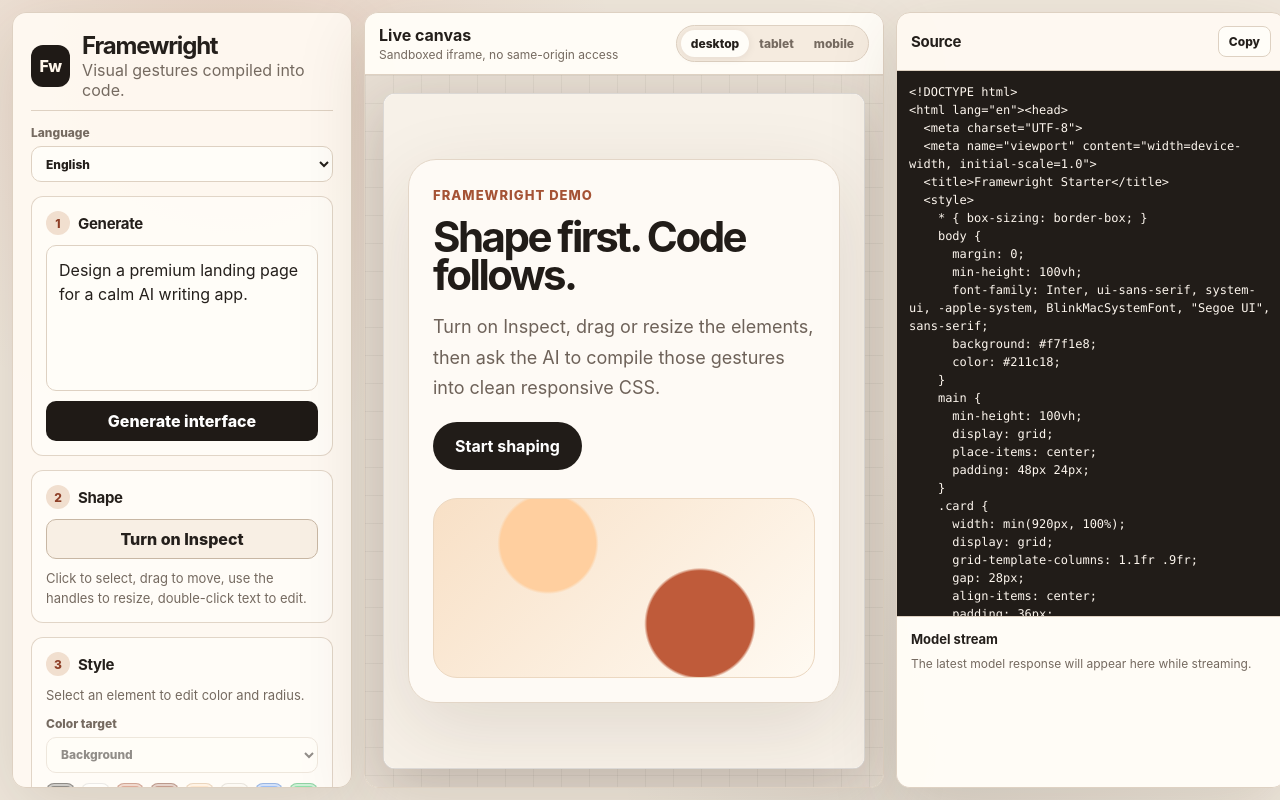
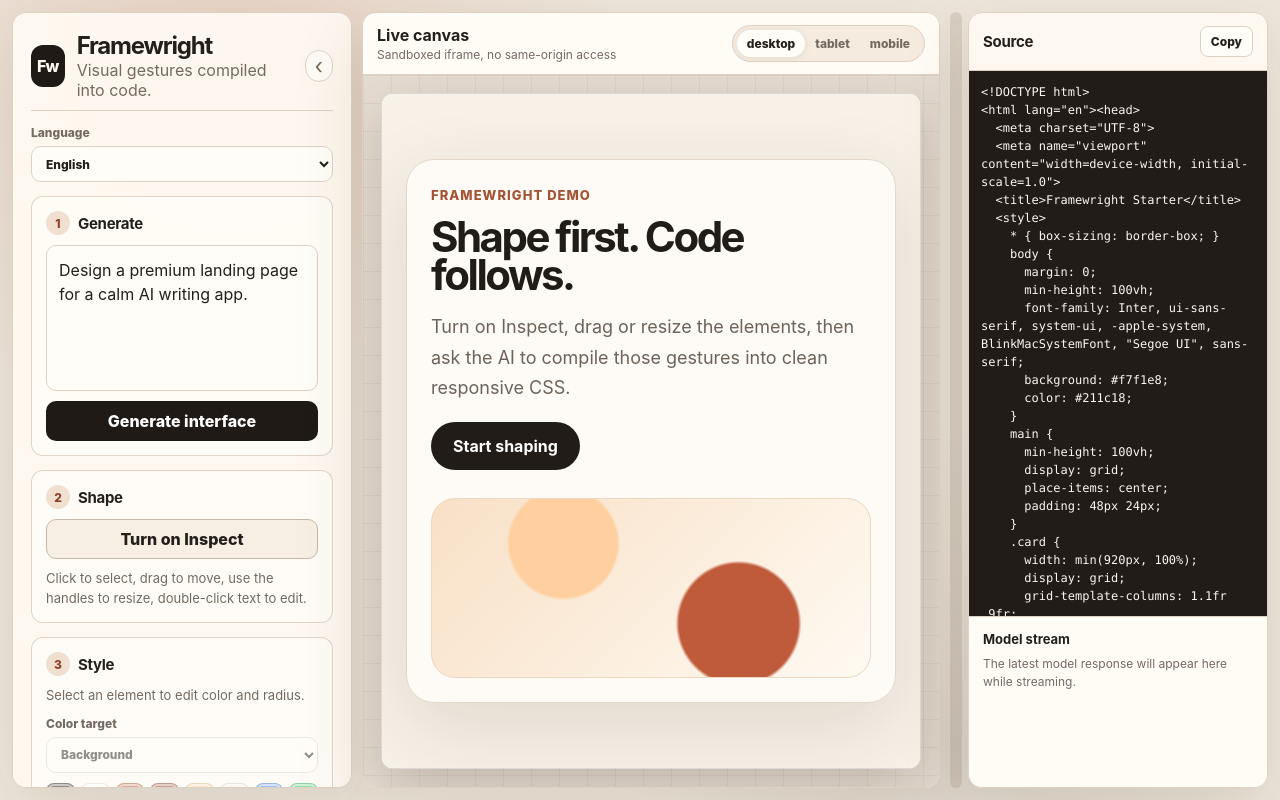
Before and after one commit to WangHexinyi/framewright, a React (Vite) app: page / in a window 1280 px wide. Built offline with nearby package versions, Linux system fonts and the light colour scheme.

Commit message:
Add resizable workspace layout

```diff
--- a/src/App.tsx
+++ b/src/App.tsx
@@ -1,4 +1,4 @@
-import { useCallback, useEffect, useMemo, useRef, useState } from 'react';
+import { type CSSProperties, useCallback, useEffect, useMemo, useRef, useState } from 'react';
 import { PreviewStage } from './components/PreviewStage';
 import {
   extractHtmlBlock,
@@ -23,6 +23,7 @@
 } from './architecture';
 
 const STORAGE_KEY = 'framewright.apiConfig';
+const LAYOUT_STORAGE_KEY = 'framewright.layout';
 
 type CompileState = 'idle' | 'dirty' | 'queued' | 'compiling' | 'synced' | 'synced-local' | 'stale' | 'failed';
 
@@ -76,6 +77,8 @@
     syncing: 'Syncing',
     modelStream: 'Model stream',
     streamEmpty: 'The latest model response will appear here while streaming.',
+    collapsePanel: 'Collapse controls',
+    openPanel: 'Open controls',
     selected: 'Selected',
     kindText: 'Text',
     kindButton: 'Button',
@@ -119,6 +122,8 @@
     syncing: '同步中',
     modelStream: '模型流',
     streamEmpty: '模型流式响应会显示在这里。',
+    collapsePanel: '收起控制栏',
+    openPanel: '打开控制栏',
     selected: '当前选中',
     kindText: '文本',
     kindButton: '按钮',
@@ -162,6 +167,8 @@
     syncing: 'Synchronisation',
     modelStream: 'Flux modèle',
     streamEmpty: 'La dernière réponse du modèle apparaîtra ici.',
+    collapsePanel: 'Réduire les contrôles',
+    openPanel: 'Ouvrir les contrôles',
     selected: 'Sélection',
     kindText: 'Texte',
     kindButton: 'Bouton',
@@ -284,6 +291,20 @@
   }
 }
 
+function readLayout(): { leftPanelOpen: boolean; workspaceRatio: number } {
+  try {
+    const saved = localStorage.getItem(LAYOUT_STORAGE_KEY);
+    if (!saved) return { leftPanelOpen: true, workspaceRatio: 0.72 };
+    const parsed = JSON.parse(saved) as Partial<{ leftPanelOpen: boolean; workspaceRatio: number }>;
+    return {
+      leftPanelOpen: parsed.leftPanelOpen ?? true,
+      workspaceRatio: Math.min(0.86, Math.max(0.38, parsed.workspaceRatio ?? 0.72)),
+    };
+  } catch {
+    return { leftPanelOpen: true, workspaceRatio: 0.72 };
+  }
+}
+
 function localSourceMetric(result: SourceEditResult): AiCallMetric {
   return {
     id: `metric_${Date.now().toString(36)}`,
@@ -299,6 +320,7 @@
 
 function App() {
   const [config, setConfig] = useState<ApiConfig>(readConfig);
+  const initialLayout = useMemo(() => readLayout(), []);
   const [language, setLanguage] = useState<Language>('en');
   const [prompt, setPrompt] = useState('Design a premium landing page for a calm AI writing app.');
   const [code, setCode] = useState(STARTER_HTML);
@@ -308,6 +330,8 @@
   const [colorTarget, setColorTarget] = useState<'background-color' | 'color' | 'border-color'>('background-color');
   const [customColor, setCustomColor] = useState('#bf5b3a');
   const [cornerRadius, setCornerRadius] = useState(24);
+  const [leftPanelOpen, setLeftPanelOpen] = useState(initialLayout.leftPanelOpen);
+  const [workspaceRatio, setWorkspaceRatio] = useState(initialLayout.workspaceRatio);
   const [inspectMode, setInspectMode] = useState(false);
   const [isLoading, setIsLoading] = useState(false);
   const [streamText, setStreamText] = useState('');
@@ -321,10 +345,15 @@
   const compileVersionRef = useRef(0);
   const activeCompileRef = useRef(false);
   const autoCompileTimerRef = useRef<ReturnType<typeof setTimeout> | null>(null);
+  const appShellRef = useRef<HTMLElement | null>(null);
 
   useEffect(() => {
     localStorage.setItem(STORAGE_KEY, JSON.stringify(config));
   }, [config]);
+
+  useEffect(() => {
+    localStorage.setItem(LAYOUT_STORAGE_KEY, JSON.stringify({ leftPanelOpen, workspaceRatio }));
+  }, [leftPanelOpen, workspaceRatio]);
 
   const hasApiKey = config.apiKey.trim().length > 0;
   const architecture = useMemo(() => buildComponentArchitecture(code, 'framewright'), [code]);
@@ -673,20 +702,74 @@
     setCompileState('idle');
   }
 
+  function beginWorkspaceResize(event: React.PointerEvent<HTMLButtonElement>) {
+    event.preventDefault();
+    const shell = appShellRef.current;
+    if (!shell) return;
+    const rect = shell.getBoundingClientRect();
+    const leftWidth = leftPanelOpen ? 340 : 0;
+    const fixedGapWidth = leftPanelOpen ? 28 : 16;
+    const available = Math.max(520, rect.width - leftWidth - fixedGapWidth - 24);
+
+    function move(pointerEvent: PointerEvent) {
+      const workspaceLeft = rect.left + 12 + leftWidth + (leftPanelOpen ? 12 : 0);
+      const next = (pointerEvent.clientX - workspaceLeft) / available;
+      setWorkspaceRatio(Math.min(0.86, Math.max(0.38, next)));
+    }
+
+    function up() {
+      window.removeEventListener('pointermove', move);
+      window.removeEventListener('pointerup', up);
+      document.body.classList.remove('resizing-workspace');
+    }
+
+    document.body.classList.add('resizing-workspace');
+    window.addEventListener('pointermove', move);
+    window.addEventListener('pointerup', up);
+  }
+
   const isCodeExportLocked = operations.length > 0 || compileState === 'queued' || compileState === 'compiling' || compileState === 'stale';
   const selectedKindLabel = selectedElement?.elementKind
     ? t[KIND_COPY_KEYS[selectedElement.elementKind]]
     : '';
+  const shellStyle = {
+    '--left-panel-width': leftPanelOpen ? '340px' : '0px',
+    '--preview-ratio': workspaceRatio,
+  } as CSSProperties;
 
   return (
-    <main className="app-shell">
-      <aside className="control-panel">
+    <main
+      ref={appShellRef}
+      className={leftPanelOpen ? 'app-shell' : 'app-shell left-collapsed'}
+      style={shellStyle}
+    >
+      {!leftPanelOpen && (
+        <button
+          type="button"
+          className="drawer-tab"
+          onClick={() => setLeftPanelOpen(true)}
+          aria-label={t.openPanel}
+          title={t.openPanel}
+        >
+          Fw
+        </button>
+      )}
+      <aside className="control-panel" aria-hidden={!leftPanelOpen}>
         <header className="brand">
           <div className="brand-mark">Fw</div>
           <div>
             <h1>Framewright</h1>
             <p>{t.tagline}</p>
           </div>
+          <button
+            type="button"
+            className="panel-collapse-button"
+            onClick={() => setLeftPanelOpen(false)}
+            aria-label={t.collapsePanel}
+            title={t.collapsePanel}
+          >
+            ‹
+          </button>
         </header>
 
         <label className="language-control">
@@ -963,6 +1046,7 @@
         )}
       </aside>
 
+      <div className="preview-slot">
         <PreviewStage
           code={code}
           inspectMode={inspectMode}
@@ -970,6 +1054,15 @@
           onCodeChange={handleCodeChange}
           onOperation={handleOperation}
           onSelectElement={setSelectedElement}
+        />
+      </div>
+
+      <button
+        type="button"
+        className="workspace-resizer"
+        onPointerDown={beginWorkspaceResize}
+        aria-label="Resize preview and source panels"
+        title="Drag to resize preview/source"
       />
 
       <aside className="code-panel">
--- a/src/index.css
+++ b/src/index.css
@@ -44,14 +44,26 @@
   width: 100vw;
   height: 100vh;
   display: grid;
-  grid-template-columns: 340px minmax(520px, 1fr) 390px;
-  gap: 12px;
+  grid-template-columns:
+    var(--left-panel-width, 340px)
+    minmax(420px, calc((100vw - var(--left-panel-width, 340px) - 52px) * var(--preview-ratio, 0.72)))
+    8px
+    minmax(300px, 1fr);
+  gap: 10px;
   padding: 12px;
   overflow: hidden;
   background:
     radial-gradient(circle at 18% 8%, rgba(191, 91, 58, 0.14), transparent 30%),
     radial-gradient(circle at 75% 95%, rgba(42, 36, 31, 0.08), transparent 28%),
     #efe7dc;
+}
+
+.app-shell.left-collapsed {
+  grid-template-columns:
+    0
+    minmax(520px, calc((100vw - 40px) * var(--preview-ratio, 0.72)))
+    8px
+    minmax(300px, 1fr);
 }
 
 .control-panel,
@@ -75,6 +87,80 @@
   padding: 18px;
   gap: 14px;
   overflow-y: auto;
+  transition:
+    opacity 0.18s ease,
+    transform 0.18s ease;
+}
+
+.left-collapsed .control-panel {
+  opacity: 0;
+  pointer-events: none;
+  transform: translateX(-18px);
+}
+
+.preview-slot {
+  min-width: 0;
+  min-height: 0;
+  display: flex;
+}
+
+.preview-slot .preview-stage {
+  width: 100%;
+}
+
+.workspace-resizer {
+  width: 8px;
+  min-width: 8px;
+  height: 100%;
+  align-self: stretch;
+  border: 0;
+  border-radius: 999px;
+  background: rgba(120, 101, 83, 0.16);
+  cursor: col-resize;
+  transition:
+    background 0.16s ease,
+    transform 0.16s ease;
+}
+
+.workspace-resizer:hover,
+.resizing-workspace .workspace-resizer {
+  background: rgba(191, 91, 58, 0.56);
+  transform: scaleX(1.35);
+}
+
+.resizing-workspace {
+  cursor: col-resize !important;
+  user-select: none;
+}
+
+.drawer-tab {
+  position: fixed;
+  left: 12px;
+  top: 50%;
+  z-index: 20;
+  width: 42px;
+  height: 58px;
+  border: 1px solid rgba(255, 255, 255, 0.64);
+  border-radius: 0 14px 14px 0;
+  background: rgba(255, 250, 242, 0.76);
+  color: var(--ink);
+  font-size: 13px;
+  font-weight: 900;
+  box-shadow: 0 8px 28px rgba(62, 43, 26, 0.14);
+  backdrop-filter: blur(14px) saturate(1.12);
+  transform: translateY(-50%);
+}
+
+.panel-collapse-button {
+  width: 32px;
+  height: 32px;
+  margin-left: auto;
+  border: 1px solid var(--line);
+  border-radius: 999px;
+  background: rgba(255, 255, 255, 0.44);
+  color: var(--muted);
+  font-size: 22px;
+  line-height: 1;
 }
 
 .brand {
```
Lines whose indentation alone changed are shown as unchanged.
